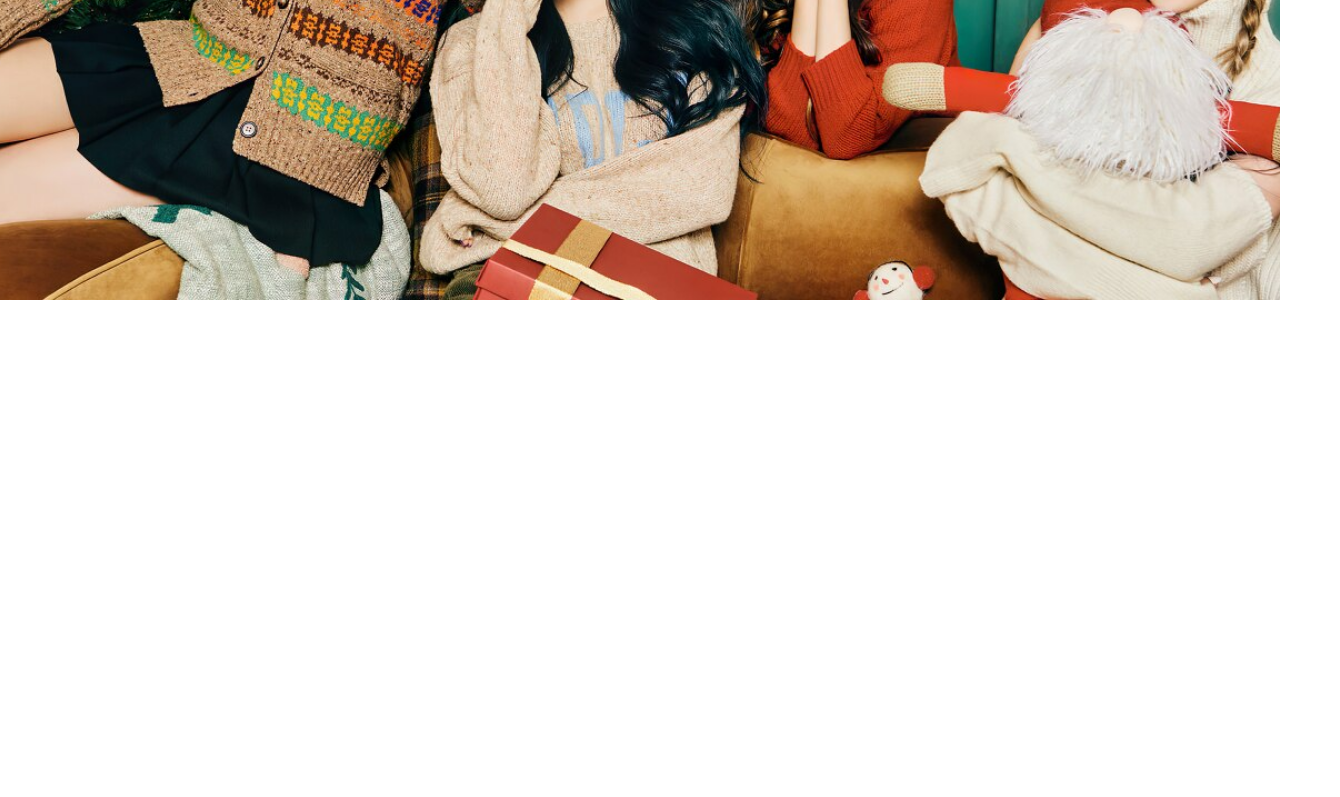
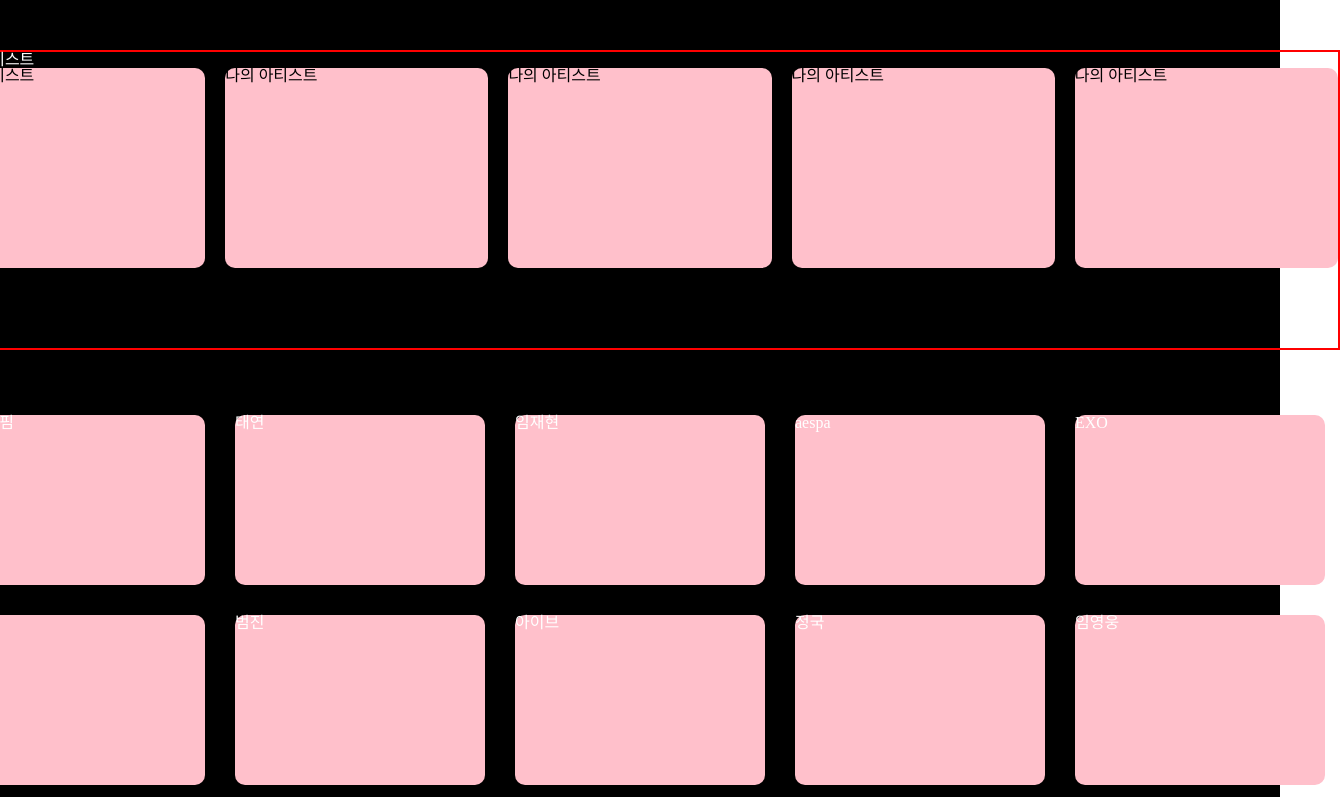
Before and after one commit to makeit80/final-project-typescript-react, a React (Create React App) app: page / in a window 1280 px wide. Shown: the part 500-1297 px from the top of the page, 1340 px wide, since content can reach past the window. Before the commit the page ends 803 px from the top, so only its background shows below. Built offline with nearby package versions, Linux system fonts and the light colour scheme; no server answers; the database is empty; a web font is replaced by a local one.

Commit message:
home layout

```diff
--- a/src/components/Common/Layout.tsx
+++ b/src/components/Common/Layout.tsx
@@ -1,11 +1,13 @@
 import React from 'react'
 import { Outlet } from 'react-router-dom'
 import Nav from './Nav'
+import Footer from './Footer'
 
 const Layout = () => {
   return (
     <>
       <Nav />
+      {/* <Footer /> */}
       <Outlet />
     </>
   )
--- a/src/components/Common/Nav/index.tsx
+++ b/src/components/Common/Nav/index.tsx
@@ -1,19 +1,8 @@
 import React from 'react'
 import { Link } from 'react-router-dom'
 import styled from 'styled-components'
-import { supabase } from '../../../api/supabase'
 
 const Nav = () => {
-  const fetchData = async () => {
-    try {
-      const { data, error } = await supabase.from('chart').select('*');
-      console.log(data)
-      return data;
-    } catch (error) {
-      console.log('Error', error);
-    }
-  }
-  fetchData()
 
   return (
     <StNav>
@@ -30,6 +19,7 @@
       </DropDownDiv>
 
       <StBtnDiv>
+        {/* TODO : Dropdown, search 아이콘 두께 변경 */}
         <StButton>
           <StImg src={process.env.PUBLIC_URL + '/images/search-icon-white.png'}></StImg>
         </StButton>
@@ -53,7 +43,7 @@
 right: 0;
 height: 80px;
 
-background-color: #00000080;
+background-color: #000000;
 
 z-index: 100;
 
--- a/src/pages/Home.tsx
+++ b/src/pages/Home.tsx
@@ -1,17 +1,132 @@
-import React from 'react'
+import React, { useEffect } from 'react'
 import styled from 'styled-components'
+import { supabase } from '../api/supabase'
 
 const Home = () => {
+  useEffect(() => {
+    const fetchData = async () => {
+      try {
+        const { data, error } = await supabase.from('testTable').select('*');
+        return data;
+      } catch (error) {
+        console.log('Error', error);
+      }
+    }
+    const artistData = fetchData()
+  })
+  const myArtistTestData = ['나의 아티스트','나의 아티스트','나의 아티스트','나의 아티스트','나의 아티스트']
+  const listTestData = ['르세라핌', '태연', '임재현', 'aespa', 'EXO', '박재정', '범진', '아이브', '정국', '임영웅', '너드커넥션', '이무진', '아이유', '제니', '악뮤', '제니', 'RIIZE', '우디', '여자아이들', 'QWER']
+
   return (
-    <StTestImg src={process.env.PUBLIC_URL + '/images/testImg.jpg'} />
+    <StMainWrapper>
+      {/* // Banner */}
+      <StBannerDiv>
+
+      </StBannerDiv>
+
+      {/* // My Artist */}
+      <StSideWrapper>
+        <StDiv>
+          <StSpan>
+            나의 아티스트
+          </StSpan>
+          <StArtistDiv>
+            {
+              myArtistTestData.map((el) => {
+                return (
+                  <StArtistTargetDiv>{el}</StArtistTargetDiv>
+                )
+              })
+            }
+          </StArtistDiv>
+        </StDiv>
+
+        {/* // Artist List */}
+        <StListWrapper>
+          <StListDiv>
+            {
+              listTestData.map((el) => {
+                return (
+                  <StListTargetDiv>{el}</StListTargetDiv>
+                )
+              })
+            }
+          </StListDiv>
+        </StListWrapper>
+      </StSideWrapper>
+    </StMainWrapper>
+
+
   )
 }
+// Wrapper
+const StMainWrapper = styled.div`
+  background-color: black;
+  padding-bottom: 100px;
 
-const StTestImg = styled.img`
-  width: 100vw;
-  height: 100vh;
-  background-size: cover;
-  object-fit: cover;
+
+`
+const StSideWrapper = styled.div`
+  display: flex;
+  align-items: center;
+  justify-content: center;
+  flex-direction: column;
 `
 
+// Banner
+const StBannerDiv = styled.div`
+  width: 100vw;
+  height: 500px;
+
+  background-color: gray;
+`
+
+// My Artist
+const StDiv = styled.div`
+  width: 1400px;
+  height: 300px;
+
+  margin-top: 50px;
+  border: 2px solid red;
+`
+const StSpan = styled.span`
+  color: white;
+`
+
+const StArtistDiv = styled.div`
+  display: grid;
+  grid-template-columns: repeat(5, 1fr);
+  grid-template-rows: repeat(1, 1fr);
+  gap: 20px;
+
+  height: 200px;
+`
+const StArtistTargetDiv = styled.div`
+  background-color: pink;
+  border-radius: 10px;
+`
+
+
+// Artist List
+const StListWrapper = styled.div`
+  width: 1400px;
+  height: 800px;
+
+  margin-top: 50px;
+`
+const StListDiv = styled.div`
+height: inherit;
+  display: grid;
+  grid-template-columns: repeat(5, 1fr);
+  grid-template-rows: repeat(4, 1fr);
+`
+const StListTargetDiv = styled.div`
+  color: white;
+  background-color: pink;
+  margin: 15px;
+  border-radius: 10px;
+`
+
+
+
 export default Home
```
Also changed, not shown: src/components/Common/Footer.tsx (added, +18 -0 lines).
